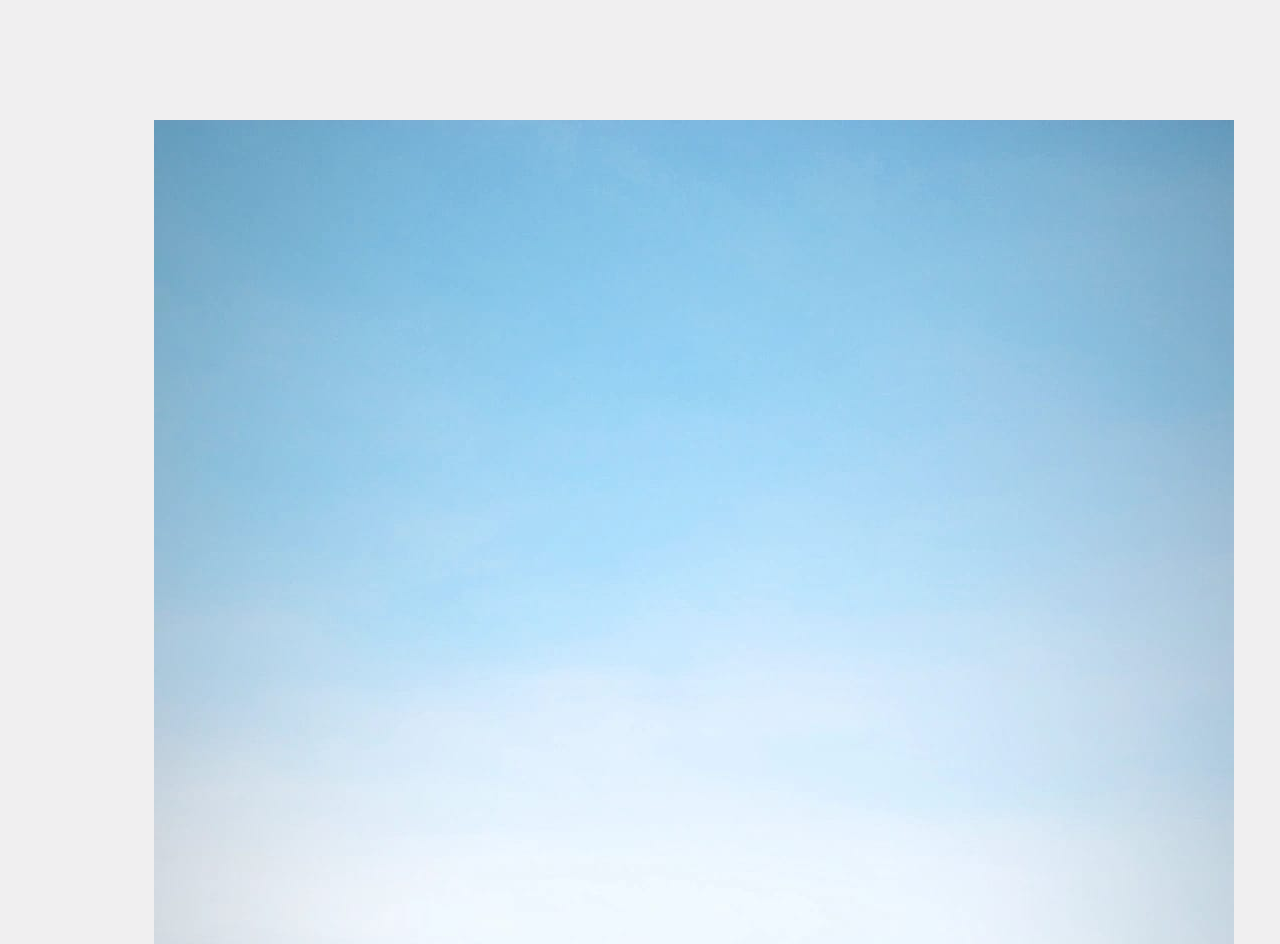
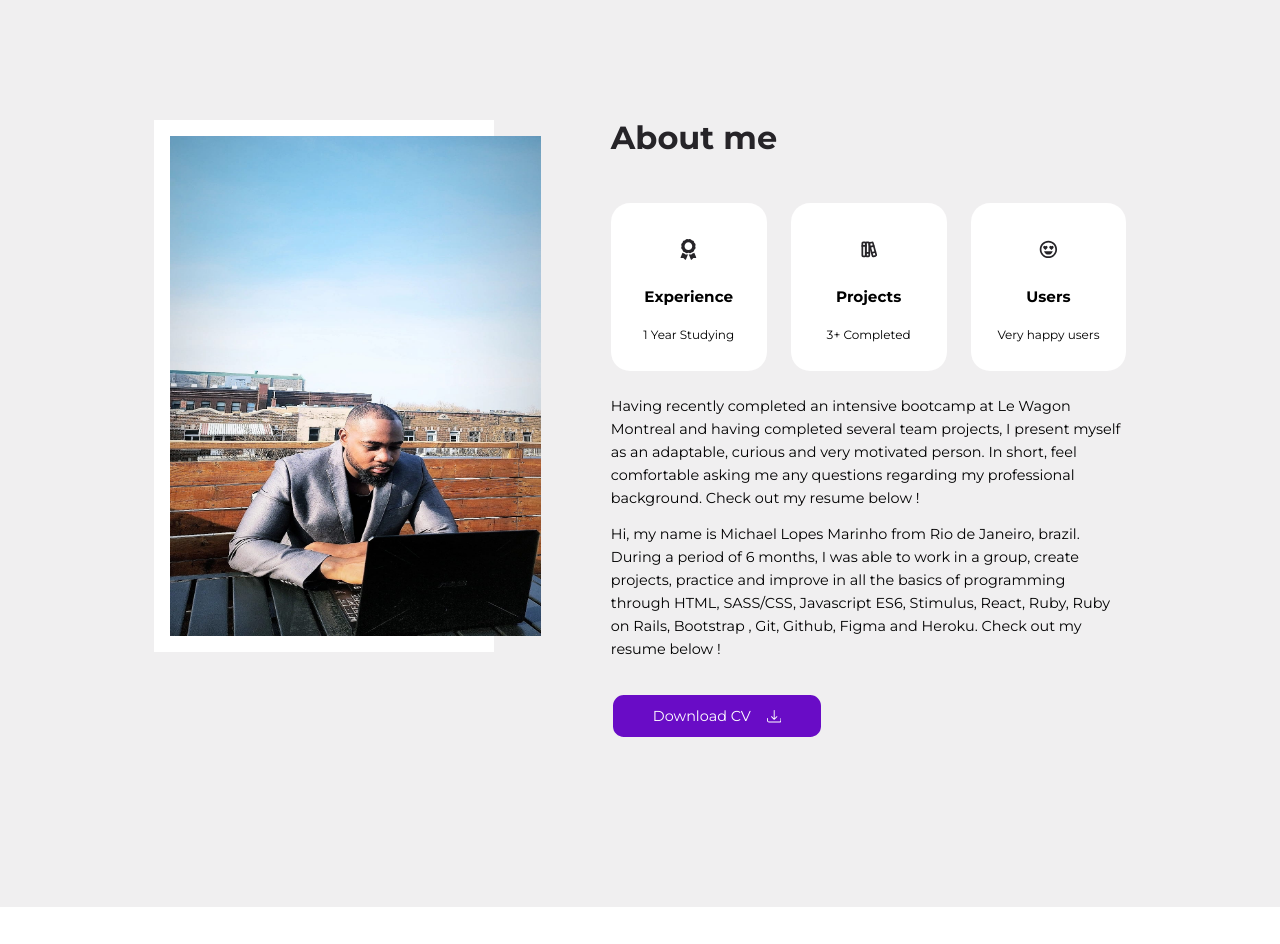
Before and after one commit to MajesticLopes/react_portfolio, a React (Create React App) app: page / in a window 1280 px wide. Shown: the part 840-1784 px from the top of the page. Built offline with nearby package versions, Linux system fonts and the light colour scheme.

Commit message:
Ajustements de la section About

```diff
--- /dev/null
+++ b/src/components/Card.jsx
@@ -0,0 +1,13 @@
+import './card.css'
+
+const Card = ({children, className, onClick}) => {
+  return (
+    <article>
+      <div className={`card ${className}`} onClick={onClick}>
+        {children}
+      </div>
+    </article>
+  )
+}
+
+export default Card
--- /dev/null
+++ b/src/components/card.css
@@ -0,0 +1,30 @@
+.card {
+  background: var(--color-white);
+  padding: 1.5rem;
+  border: 2px solid transparent;
+  border-radius: var(--border-radius-1);
+  transition: var(--transition);
+}
+
+.card:hover {
+  background: transparent;
+  border-color: var(--color-white);
+  transform: translateY(-0.5rem);
+}
+
+.card.light {
+  background: var(--color-light);
+}
+
+.card.light:hover {
+  background: transparent;
+  border-color: var(--color-light);
+}
+
+/*phones*/
+
+@media screen and (max-width: 600px) {
+  .card {
+    padding: 1.2rem;
+  }
+}
--- a/src/sections/about/About.jsx
+++ b/src/sections/about/About.jsx
@@ -2,6 +2,8 @@ import './about.css'
 import AboutImage from '../../assets/about.jpeg'
 import CV from '../../assets/cv.pdf'
 import { BsDownload } from "react-icons/bs";
+import Card from '../../components/Card'
+import data from './data'
 
 const About = () => {
   return (
@@ -9,12 +11,22 @@ const About = () => {
       <div className="container about__container">
         <div className="about__left">
           <div className="about__portrait">
-            <img src={AboutImage} alt="About Image" />
+            <img height="500" width="371" src={AboutImage} alt="About Image" />
           </div>
         </div>
         <div className="about__right">
           <h2>About me</h2>
-          <div className="about__cards"></div>
+          <div className="about__cards">
+            {
+              data.map(item => (
+                <Card key={item.id} className="about__card">
+                  <span className='about__card-icon'>{item.icon}</span>
+                  <h5>{item.title}</h5>
+                  <small>{item.desc}</small>
+                </Card>
+              ))
+            }
+          </div>
           <p>
             Having recently completed an intensive bootcamp at Le Wagon Montreal and having completed several team projects, I present myself as an adaptable, curious and very motivated person.
             In short, feel comfortable asking me any questions regarding my professional background. Check out my resume below !
--- a/src/sections/about/about.css
+++ b/src/sections/about/about.css
@@ -0,0 +1,56 @@
+.about__container {
+  display: grid;
+  grid-template-columns: 35% 53%;
+  gap: 12%;
+}
+
+.about__portrait {
+  height: fit-content;
+  max-height: 40rem;
+  border: 1rem solid var(--color-white);
+  transition: var(--transition);
+}
+
+.about__portrait:hover {
+  border-width: 0;
+}
+
+.about__cards {
+  margin: 3rem 0 1.5rem;
+  display: grid;
+  grid-template-columns: repeat(3, 1fr);
+  gap: 1.5rem;
+}
+
+.card.about__card {
+  text-align: center;
+}
+
+.about__card-icon {
+  font-size: 1.3rem;
+  color: var(--color-black);
+  border-radius: var(--border-radius-3);
+  width: fit-content;
+  margin-inline: auto;
+  padding: 0.6rem;
+  display: flex;
+  align-items: center;
+  transition: var(--transition);
+}
+
+.card.about__card:hover .about__card-icon {
+  background: var(--color-primary);
+  color: var(--color-white);
+}
+
+.card.about__card h5 {
+  margin: 1rem 0;
+}
+
+.about__right p {
+  margin-bottom: 0.8rem;
+}
+
+.about__right .btn {
+  margin-top: 2.5rem;
+}
--- /dev/null
+++ b/src/sections/about/data.js
@@ -0,0 +1,10 @@
+import {FaAward} from 'react-icons/fa'
+import {TbBooks} from 'react-icons/tb'
+import {BiHappyHeartEyes} from 'react-icons/bi'
+
+const data = [
+  {id: 1, icon: <FaAward/>, title: 'Experience', desc: '1 Year Studying'},
+  {id: 2, icon: <TbBooks/>, title: 'Projects', desc: '3+ Completed'},
+  {id: 3, icon: <BiHappyHeartEyes/>, title: 'Users', desc: 'Very happy users'},
+]
+export default data;
```
